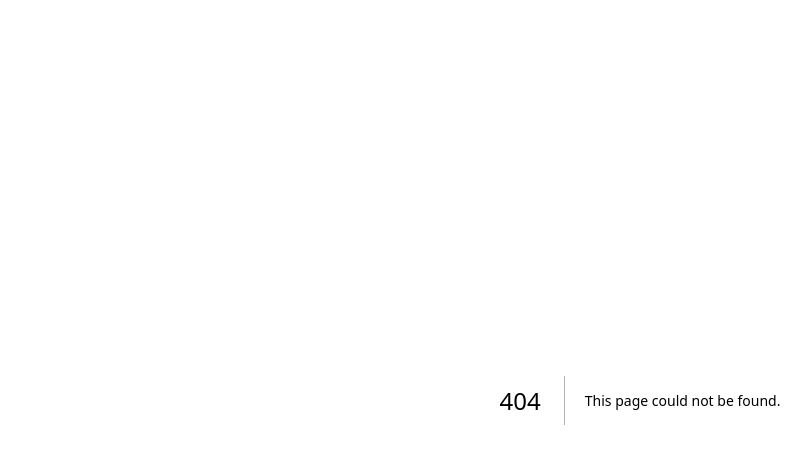
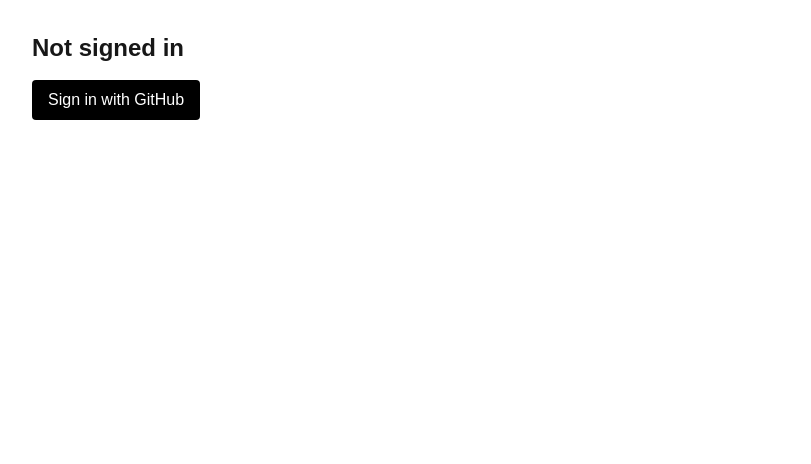
Before and after one commit to JeffreyIzuorah/gamer-companion, a Next.js app: page /test-auth in a window 1280 px wide. Before the commit this address had no page. Shown: the top 464 px of the page, without its empty margins (0-811 px from the left). Built offline with nearby package versions, Linux system fonts and the light colour scheme; no server answers.

Commit message:
Add TestAuthPage component for GitHub authentication flow

```diff
--- /dev/null
+++ b/src/app/test-auth/page.tsx
@@ -0,0 +1,60 @@
+import { auth, signIn, signOut } from "@/lib/auth";
+
+export default async function TestAuthPage() {
+  const session = await auth();
+
+  if (!session) {
+    return (
+      <div className="p-8">
+        <h1 className="text-2xl font-bold mb-4">Not signed in</h1>
+        <form
+          action={async () => {
+            "use server";
+            await signIn("github");
+          }}
+        >
+          <button
+            type="submit"
+            className="bg-black text-white px-4 py-2 rounded hover:bg-gray-800"
+          >
+            Sign in with GitHub
+          </button>
+        </form>
+      </div>
+    );
+  }
+
+  return (
+    <div className="p-8">
+      <h1 className="text-2xl font-bold mb-4">Signed in!</h1>
+
+      <div className="bg-gray-100 p-4 rounded mb-4">
+        <h2 className="font-semibold mb-2">Session Data:</h2>
+        <pre className="text-sm overflow-auto">
+          {JSON.stringify(session, null, 2)}
+        </pre>
+      </div>
+
+      <div className="space-y-2 text-sm">
+        <p><strong>User ID:</strong> {session.user.id}</p>
+        <p><strong>Name:</strong> {session.user.name}</p>
+        <p><strong>Email:</strong> {session.user.email}</p>
+      </div>
+
+      <form
+        action={async () => {
+          "use server";
+          await signOut();
+        }}
+        className="mt-4"
+      >
+        <button
+          type="submit"
+          className="bg-red-500 text-white px-4 py-2 rounded hover:bg-red-600"
+        >
+          Sign out
+        </button>
+      </form>
+    </div>
+  );
+}
```
